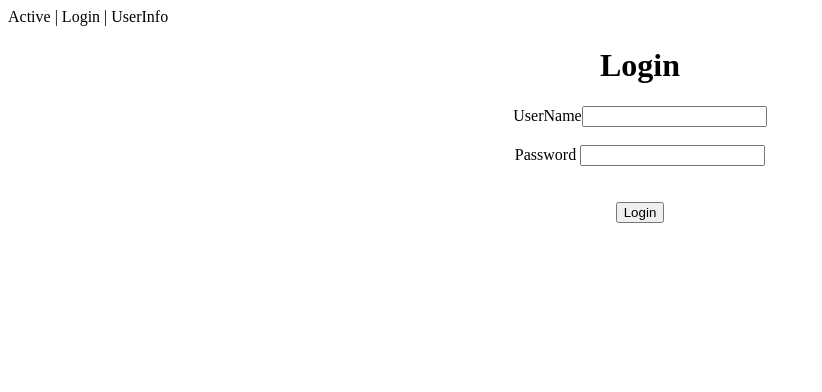
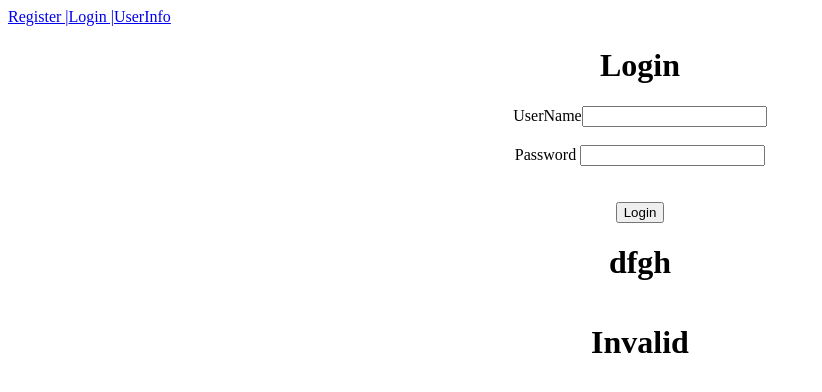
Before and after one commit to ganeshgurram/basicangular, an Angular app: page /login in a window 1280 px wide. Shown: the top 392 px of the page, without its empty margins (0-822 px from the left). Built offline with nearby package versions, Linux system fonts and the light colour scheme.

Commit message:
Login Module getting info from api

```diff
--- a/src/app/app.component.html
+++ b/src/app/app.component.html
@@ -1,4 +1,4 @@
-<a  routerlink="register" routerLinkActive="active">Active | </a>
-<a  routerlink="login" routerLinkActive="active">Login | </a>
-<a  routerlink="userinfo" routerLinkActive="active">UserInfo </a>
+<a  routerLink="register" routerLinkActive="active"> Register |</a>
+<a  routerLink='login' routerLinkActive="active">Login |</a>
+<a  routerLink="userinfo" routerLinkActive="active">UserInfo </a>
 <router-outlet></router-outlet>
--- a/src/app/login/login.component.html
+++ b/src/app/login/login.component.html
@@ -4,15 +4,26 @@
     <div class="form-group">
       <label for="username">UserName</label>
 
-      <input type="text" name="username" class="form-control" ngModel />
+      <input type="text" name="UserName" class="form-control" [(ngModel)]="UserName" />
     </div>
     <br />
     <div class="form-group">
       <label for="password">Password </label>
-      <input type="password" name="password" class="form-control" ngModel />
+      <input type="password" name="Password" class="form-control" [(ngModel)]="Password" />
     </div>
     <br />
     <br />
     <button class="btn btn-primary" type="submit">Login</button>
   </form>
+  <h1>{{UserName}}</h1>
+  <h1>{{username}}</h1>
+  <h1>{{person.username}}</h1>
+  <h1>{{password}}</h1>
+
+  <div *ngIf="checkstatus">
+    <h1>Valid User</h1>
   </div>
+  <div *ngIf="!checkstatus">
+    <h1>Invalid</h1>
+  </div>
+  </div>
--- a/src/app/login/login.component.ts
+++ b/src/app/login/login.component.ts
@@ -1,16 +1,45 @@
 import { Component } from '@angular/core';
 import { NgForm } from '@angular/forms';
 import { Router } from '@angular/router';
+import { Person } from '../Models/Person.model';
+import { UserinfoserviceService } from '../services/userinfoservice.service';
 @Component({
   selector: 'app-login',
   templateUrl: './login.component.html',
   styleUrls: ['./login.component.css']
 })
 export class LoginComponent {
-  constructor(private router: Router) { }
+  person: Person = {
+    firstname: '',
+    lastname: '',
+    email: '',
+    username: 'dfgh',
+    gender: '',
+    password: '',
+    dob: '',
+  }
+
+  Password :any;
+  UserName :any;
+  checkstatus: boolean =false;
+  public username: any;
+  public password: any;
+  public person1: any;
+  constructor(private userinfos: UserinfoserviceService) { }
   logger(login: NgForm) {
-    // console.log("Form submitted", register);
-    this.router.navigate(['/successful']);
+    this.username = login.controls['UserName'].value;
+    this.password = login.controls['Password'].value;
+    console.log("Hi");
+
+
+    this.userinfos.getpersoninfo(this.username).subscribe(r => {
+      this.person.username = r.username;
+      console.log(typeof r);
+      if ((this.username == r.username) && (this.password == r.password)) {
+        this.checkstatus = true;
+      }
+    });
+
 
   }
 }
--- a/src/app/services/userinfoservice.service.ts
+++ b/src/app/services/userinfoservice.service.ts
@@ -7,11 +7,10 @@ import { Person } from '../Models/Person.model';
 })
 export class UserinfoserviceService {
   baseurl = "http://localhost:5130/api/Person";
-  public username: string = "ganeshgurram000";
   constructor(private http: HttpClient) { }
 
-  getpersoninfo(): Observable<Person> {
-    return this.http.get<Person>(this.baseurl+"/"+this.username);
+  getpersoninfo(username :string): Observable<Person> {
+    return this.http.get<Person>(this.baseurl+"/"+username);
   }
   getallpersonsinfo(): Observable<Person[]> {
     return this.http.get<Person[]>(this.baseurl);
--- a/src/app/userinfo/userinfo.component.ts
+++ b/src/app/userinfo/userinfo.component.ts
@@ -16,7 +16,7 @@ export class UserinfoComponent implements OnInit{
     }
 
 getperson() {
-  this.userinfos.getpersoninfo().subscribe(
+  this.userinfos.getallpersonsinfo().subscribe(
     r => {
       console.log(r);
     }
```
